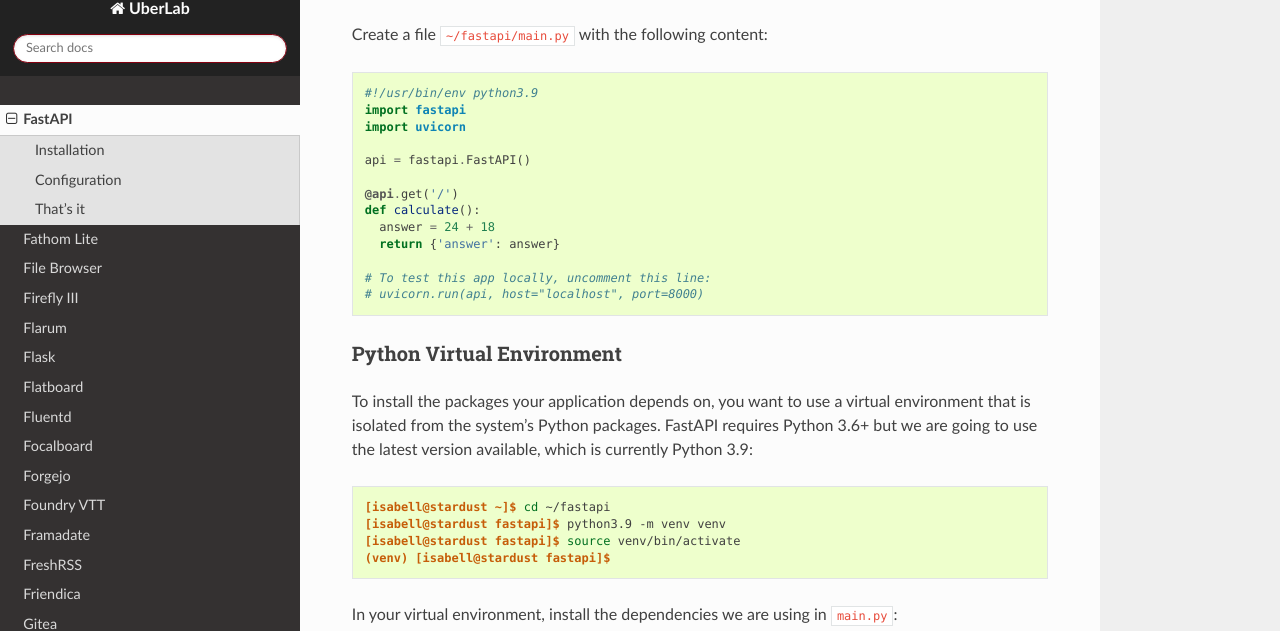
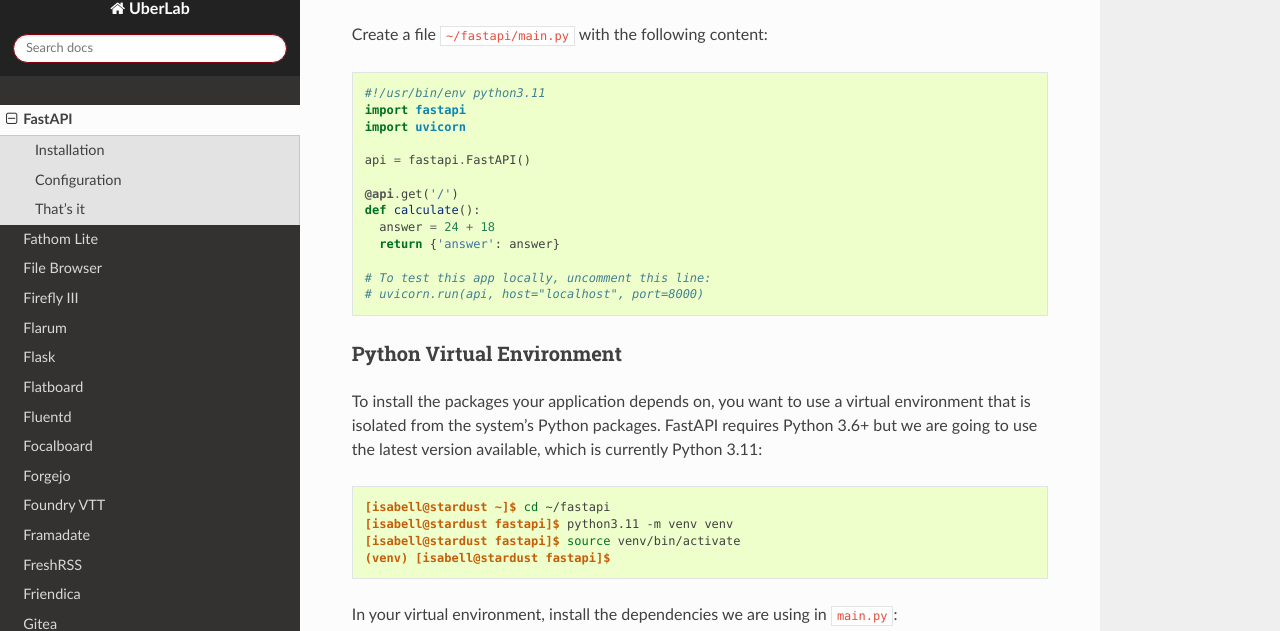
Before and after one commit to Uberspace/lab, a Sphinx documentation site: the page built from source/guide_fastapi.rst, in a window 1280 px wide and 900 px high, scrolled down 1138 px. Shown: the part 174-805 px from the top of the window. Built offline with Sphinx 7.4.7 and the Read the Docs theme 2.0.0, drawn with Linux system fonts in a browser that asks for light colours.

Commit message:
FastAPI: Python 3.11 (#1555)

```diff
--- a/source/guide_fastapi.rst
+++ b/source/guide_fastapi.rst
@@ -44,7 +44,7 @@ Create a file ``~/fastapi/main.py`` with the following content:
 
 .. code-block:: python
 
-  #!/usr/bin/env python3.9
+  #!/usr/bin/env python3.11
   import fastapi
   import uvicorn
 
@@ -63,12 +63,12 @@ Create a file ``~/fastapi/main.py`` with the following content:
 Python Virtual Environment
 --------------------------
 To install the packages your application depends on, you want to use a virtual environment that is isolated from the system's Python packages.
-FastAPI requires Python 3.6+ but we are going to use the latest version available, which is currently Python 3.9:
+FastAPI requires Python 3.6+ but we are going to use the latest version available, which is currently Python 3.11:
 
 ::
 
   [isabell@stardust ~]$ cd ~/fastapi
-  [isabell@stardust fastapi]$ python3.9 -m venv venv
+  [isabell@stardust fastapi]$ python3.11 -m venv venv
   [isabell@stardust fastapi]$ source venv/bin/activate
   (venv) [isabell@stardust fastapi]$
 
```
